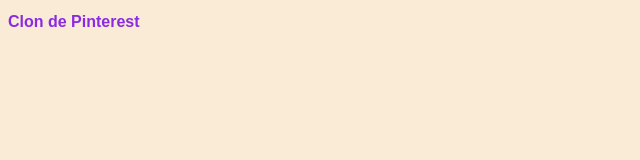
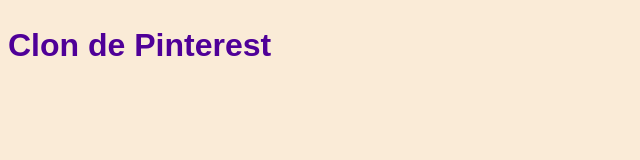
Before and after one commit to IvanGarFou/ProyectoClonPinterest, a plain HTML site: page index.html in a window 1280 px wide. Shown: the whole page, without its empty margins (0-640 px from the left). Drawn offline with Linux system fonts and the light colour scheme.

Commit message:
Subiendo los cambios

```diff
--- a/styles.css
+++ b/styles.css
@@ -5,5 +5,6 @@
 }
 
 h2{
-    color: blueviolet;
+    color: rgb(79, 0, 152);
+    font-size: 32px;
 }
```
